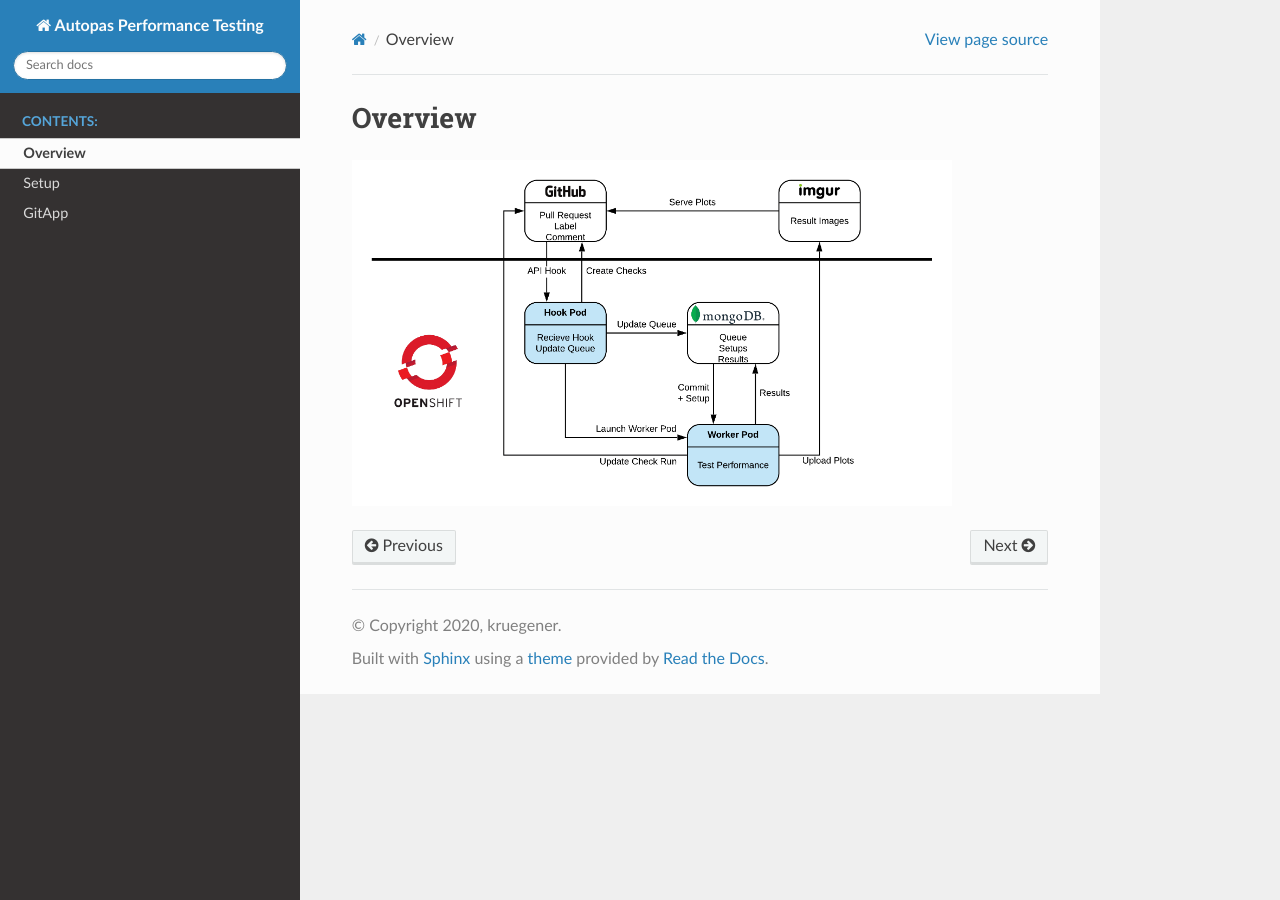
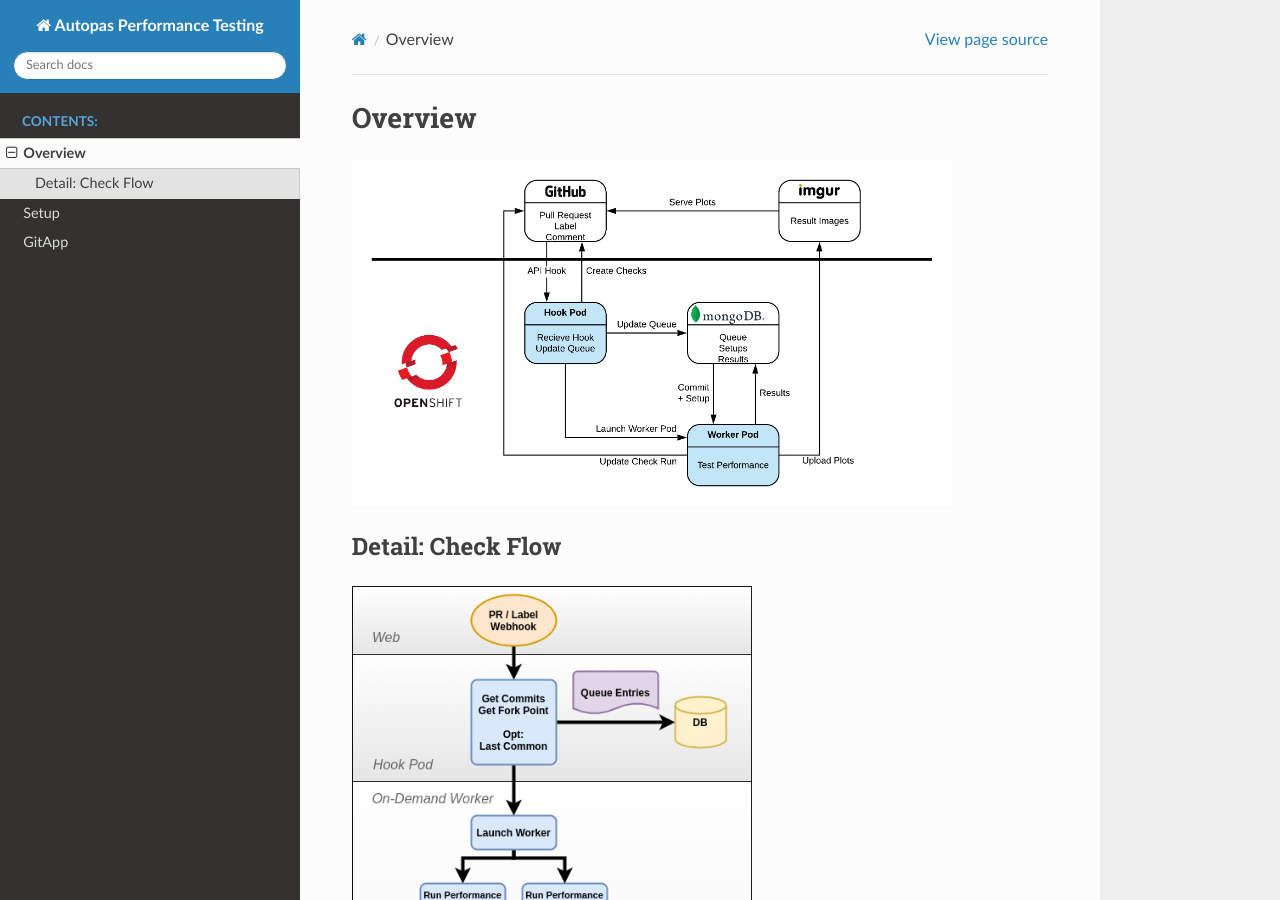
Before and after one commit to AutoPas/PerformanceTesting, a Sphinx documentation site: the page built from docs/Overview.rst, in a window 1280 px wide and 900 px high. Built offline with Sphinx 7.4.7 and the Read the Docs theme 2.0.0, drawn with Linux system fonts in a browser that asks for light colours.

Commit message:
Check Flow Overview picture

```diff
--- a/docs/Overview.rst
+++ b/docs/Overview.rst
@@ -3,3 +3,10 @@ Overview
 
 .. image:: _static/Overview.png
     :width: 600
+
+
+Detail: Check Flow
+------------------
+
+.. image:: _static/drawIO/CheckFlow.png
+    :width: 400
```
Also changed, not shown: docs/_static/drawIO/CheckFlow.png (added), 1 other file.
